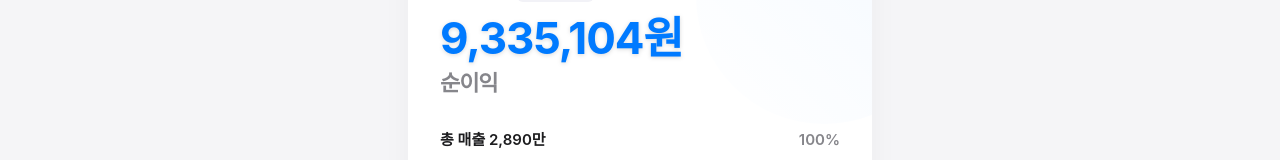
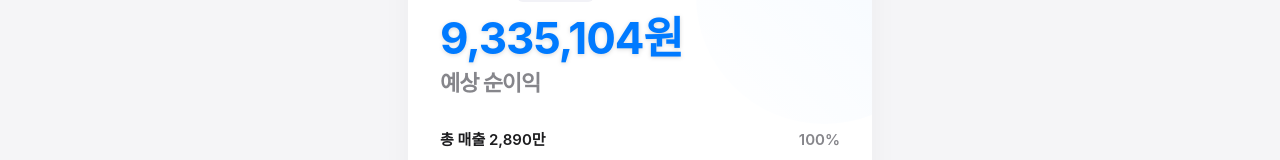
Before and after one commit to heekeunlee/oozy_profit, a React (Vite) app: page / in a window 1280 px wide. Shown: the part 350-510 px from the top of the page. Built offline with nearby package versions, Linux system fonts and the light colour scheme.

Commit message:
Update estimate logic to start from June and change net profit text

```diff
--- a/src/App.tsx
+++ b/src/App.tsx
@@ -18,10 +18,10 @@ function App() {
     return () => clearTimeout(timer);
   }, []);
 
-  // Determine if a month is an estimate (After 2026-06)
+  // Determine if a month is an estimate (After 2026-05)
   const isEstimate = (monthStr: string) => {
     const monthNum = parseInt(monthStr.split('-')[1], 10);
-    return monthNum > 6;
+    return monthNum > 5;
   };
 
   // Data processing based on selected range
@@ -179,7 +179,9 @@ function App() {
 
           <h2 className="text-[44px] leading-tight font-bold tracking-tight mb-8 relative z-10">
             <span className="text-[#007AFF] drop-shadow-sm">{formatCurrency(currentData.profit)}</span>
-            <span className="block text-[#86868B] text-[22px] font-semibold mt-1">순이익</span>
+            <span className="block text-[#86868B] text-[22px] font-semibold mt-1">
+              {currentData.isEstimate ? '예상 순이익' : '순이익'}
+            </span>
           </h2>
 
           {/* Apple-style progress visualization */}
```
